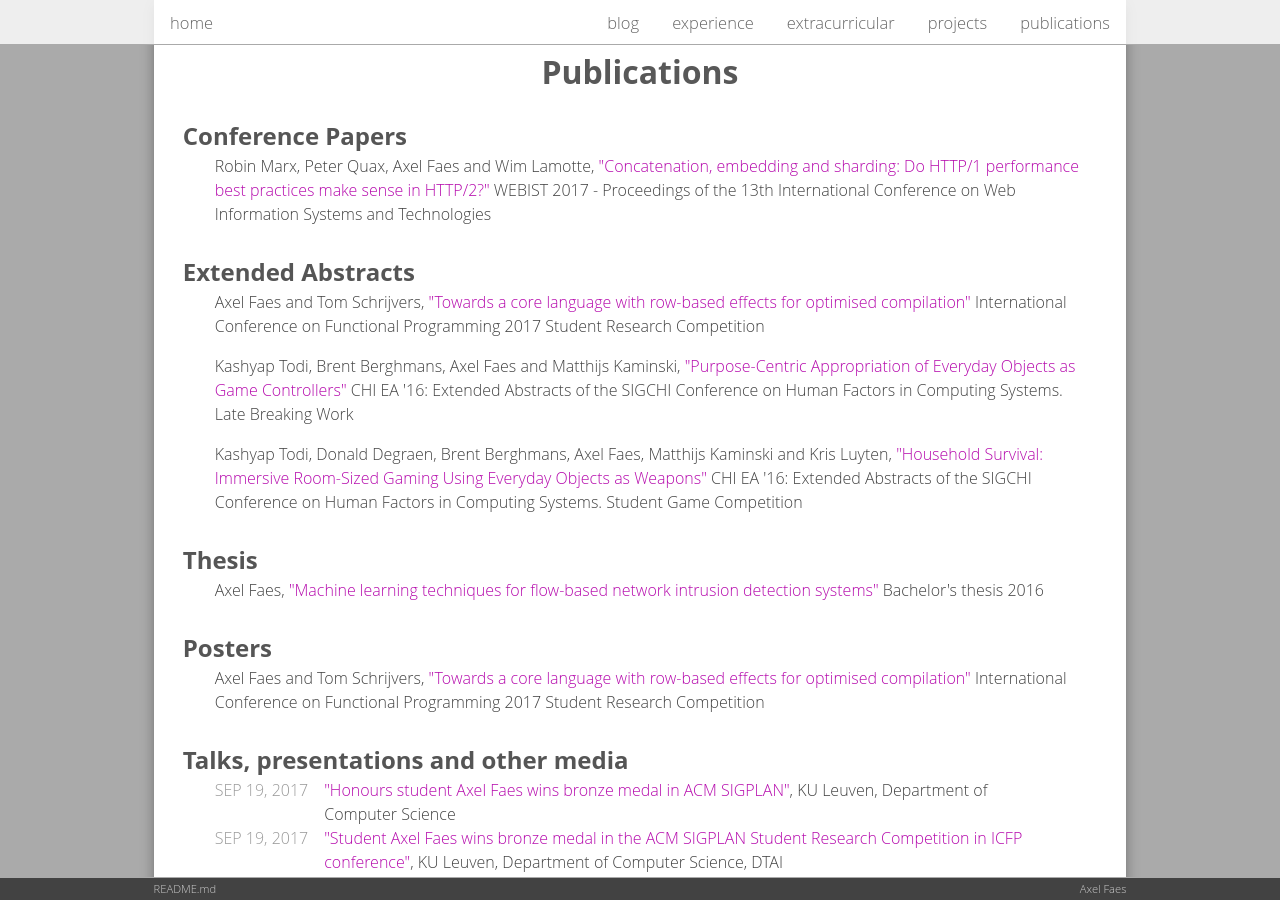
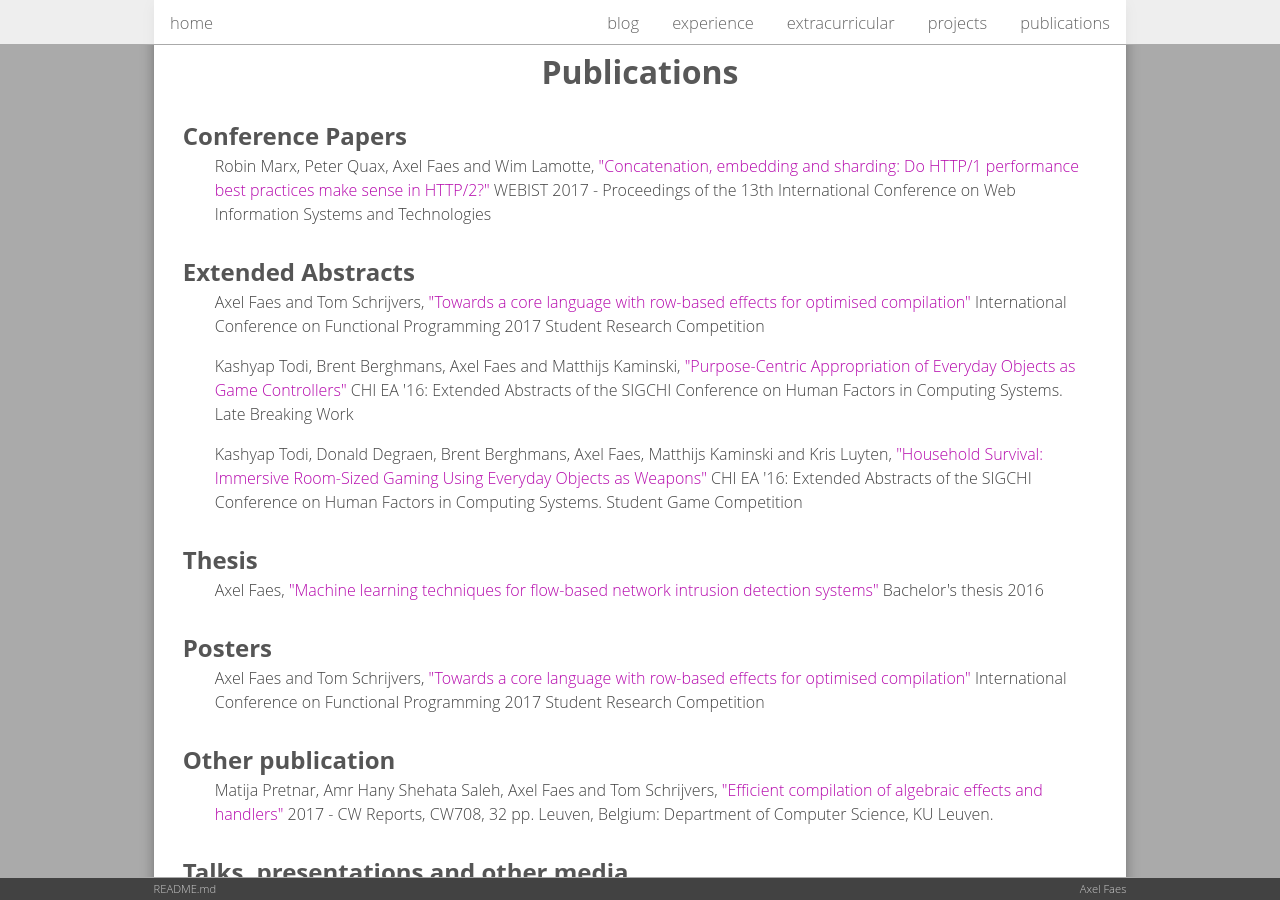
Before and after one commit to TheAxeC/theaxec.github.io, a Jekyll site: the page built from _pages/publications.html, in a window 1280 px wide. Built offline with Jekyll 4.4.1, drawn with Linux system fonts in a browser that asks for light colours.

Commit message:
update publication list

```diff
--- a/_data/publications.yml
+++ b/_data/publications.yml
@@ -51,6 +51,12 @@ book-chapters:
 other-publications:
     title: Other publication
     url: /papers/other
+    papers:
+        - authors: Matija Pretnar, Amr Hany Shehata Saleh, Axel Faes and Tom Schrijvers
+          title: "Efficient compilation of algebraic effects and handlers"
+          url: "/papers/other/CW708.pdf"
+          book: "2017 - CW Reports, CW708, 32 pp. Leuven, Belgium: Department of Computer Science, KU Leuven."
+
 papers-in-preparation:
     title: Papers in Preparation
     url: /papers/preparation
```
Also changed, not shown: 1 other file.
